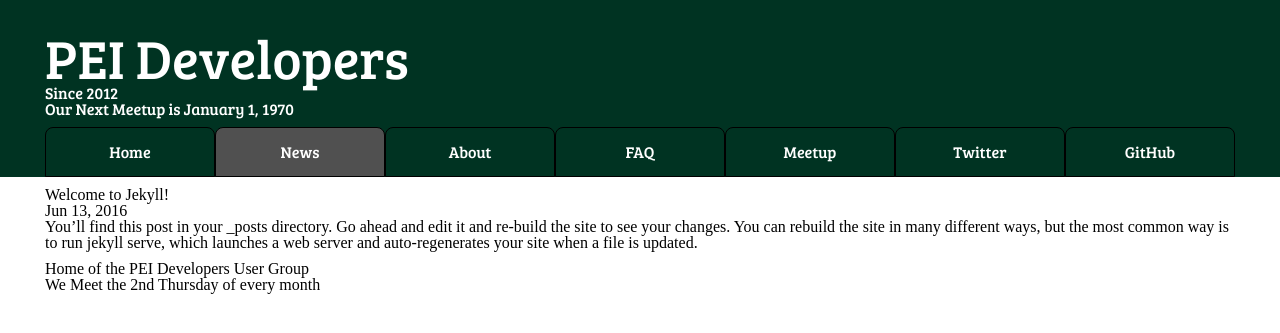
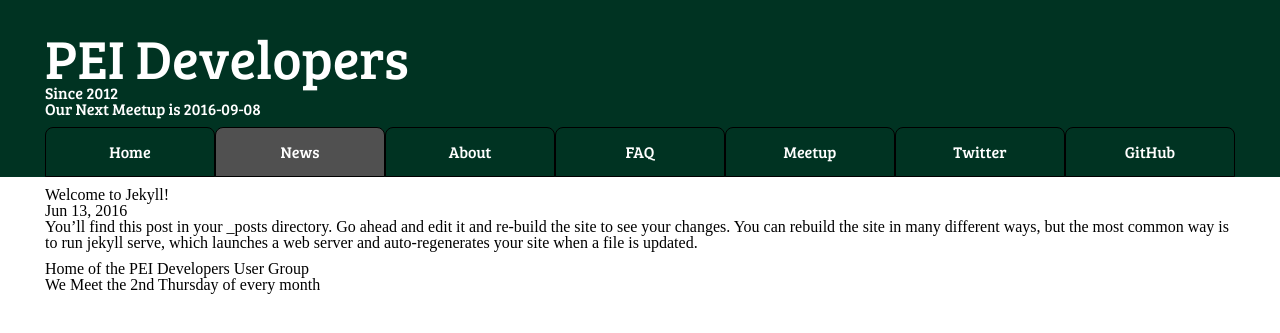
Before and after one commit to peidevs/homepageBeta, a Jekyll site: the page built from news.md, in a window 1280 px wide. Shown: the top 333 px of the page. Built offline with Jekyll 4.4.1, drawn with Linux system fonts in a browser that asks for light colours; some of the changed lines change nothing that is shown.

Commit message:
added dynamic date for next meetup

```diff
--- a/_includes/header.html
+++ b/_includes/header.html
@@ -3,7 +3,7 @@
         <div class="title">PEI Developers</div>
         <aside>Since 2012</aside>
 
-        <div>Our Next Meetup is January 1, 1970</div>
+        <div>Our Next Meetup is <span id="next_meetup_date"></span></div>
     </div>
 
     <nav>
@@ -16,4 +16,37 @@
     </nav>
 </header>
 
-<!-- PEi devs in white to the left, some color background. to the right is the ticker, annoncing our next event and a search? -->
+<script type="text/javascript">
+    (function(){
+        var getDateOfMeetup = function( date, dayOfWeek, weekOfMonth ){
+            //First day of the month
+            date.setDate( 1 );
+
+            //calculate the first thursday of the month
+            var offset = 0;
+            if( date.getDay() <= dayOfWeek){
+                //early in the week
+                offset = dayOfWeek - date.getDay();
+            }else{
+                //later in the week needs to wrap to the next week
+                offset = dayOfWeek - date.getDay() + 7;
+            }
+            //offset the day to the first instance of the month
+            date.setDate( date.getDate() + offset );
+
+            //offset the week
+            date.setDate( date.getDate() + ((weekOfMonth - 1) * 7) );
+
+            //in case meetup for month has already passed, add a month
+            if( new Date() > date){
+                date.setMonth( date.getMonth() + 1);
+                date = getDateOfMeetup( date, dayOfWeek, weekOfMonth);
+            }
+
+            return date;
+        }
+
+        var date = getDateOfMeetup( new Date(), 4, 2 );
+        document.getElementById("next_meetup_date").innerHTML = date.toLocaleDateString( "en-ca" );
+    })();
+</script>
```
